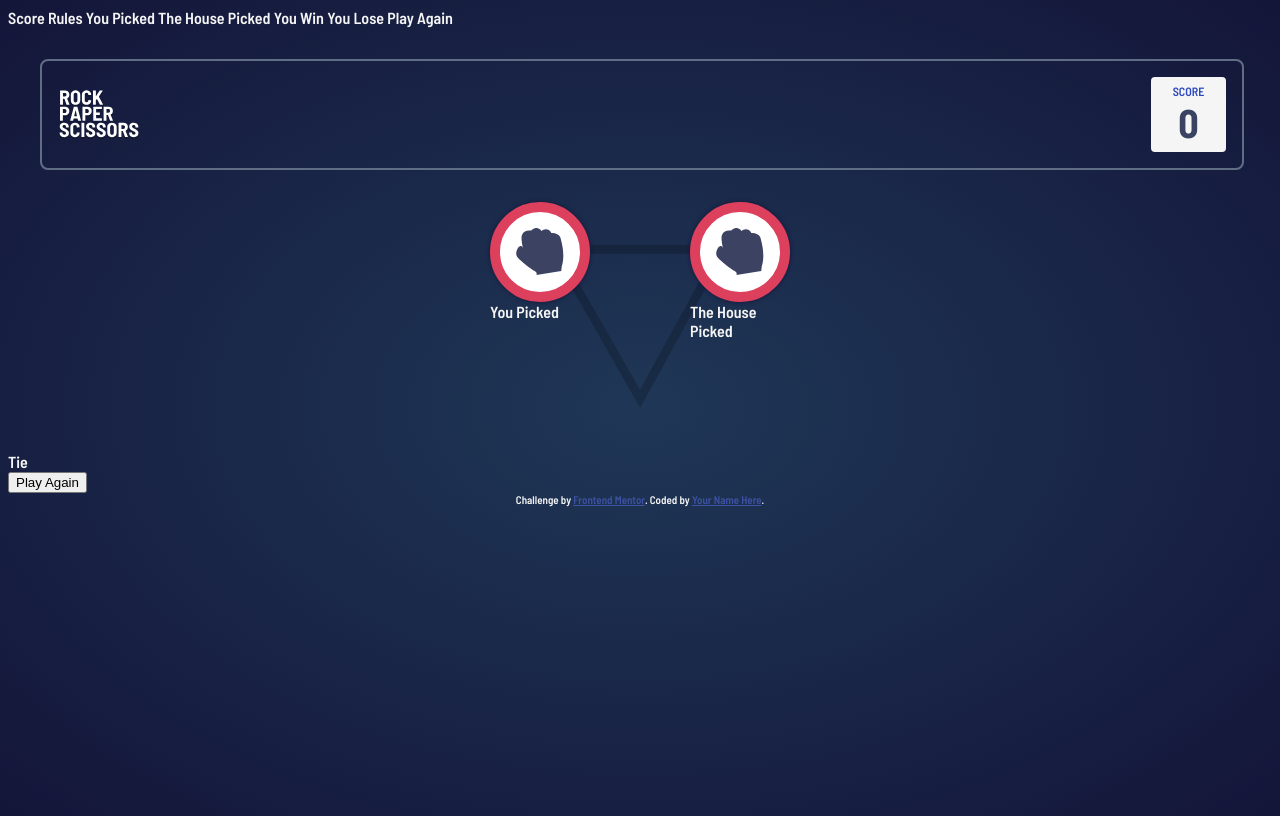
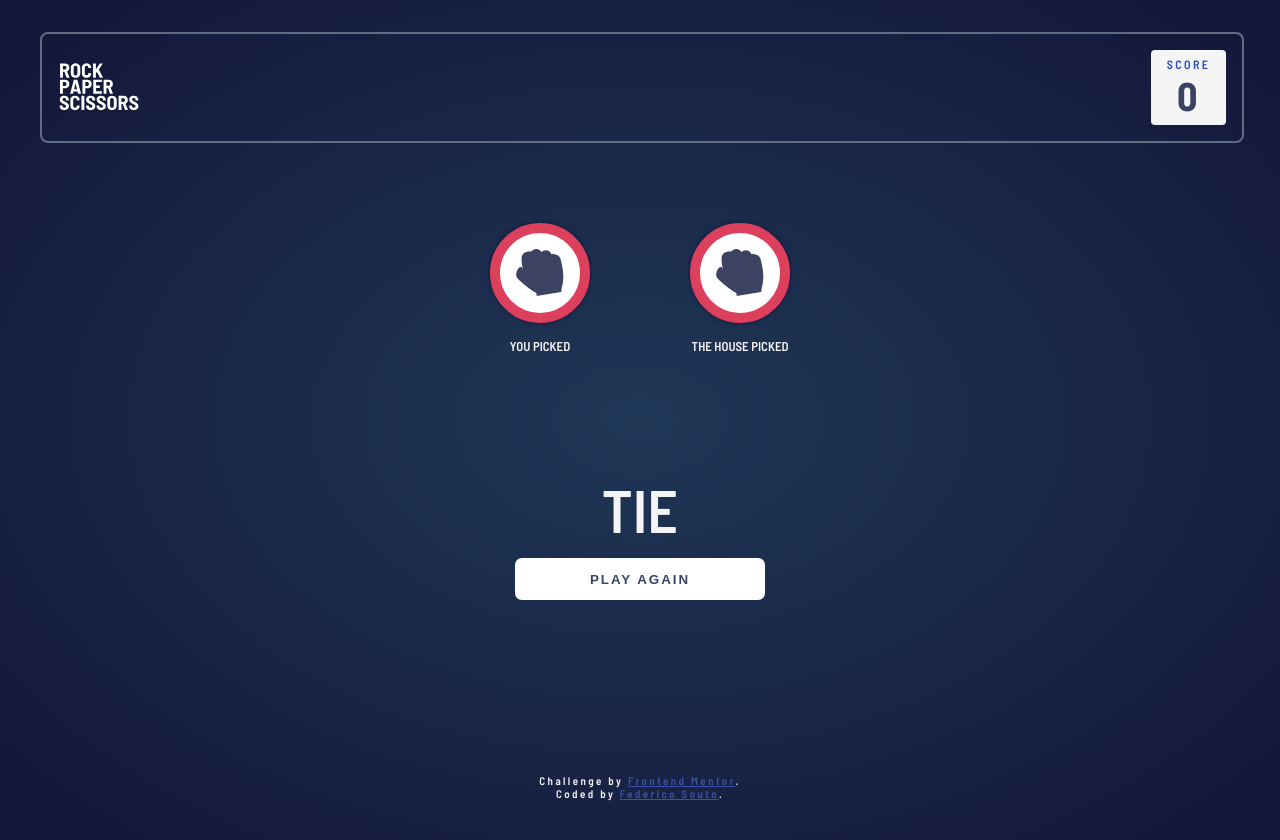
Before and after one commit to fedesouto/frontend-mentor-rps, a plain HTML site: page index.html in a window 1280 px wide. Both pictures are taken after a click on the button "Rock". Before the commit the page ends 816 px from the top, so only its background shows below. Drawn offline with Linux system fonts and the light colour scheme.

Commit message:
Modifique algunos estilos

```diff
--- a/app/game.js
+++ b/app/game.js
@@ -2,7 +2,6 @@ const selectors = document.querySelectorAll(".selection");
 const resultDiv = document.querySelector("#result");
 const gameBoard = document.querySelector("#gameBoard");
 const choices = ["rock", "paper", "scissors"];
-
 
 //Game functions
 const randomize = (length) => {
@@ -12,13 +11,13 @@ const randomize = (length) => {
 
 const playGame = (playerChoice, computerChoice) => {
   if ((playerChoice === "rock") & (computerChoice === "scissors"))
-    return "You Win!";
+    return "You Win";
   else if ((playerChoice === "paper") & (computerChoice === "rock"))
-    return "You Win!";
+    return "You Win";
   else if ((playerChoice === "scissors") & (computerChoice === "paper"))
-    return "You Win!";
+    return "You Win";
   else if (playerChoice === computerChoice) return "Tie";
-  return "You Lose!";
+  return "You Lose";
 };
 
 //Views
@@ -57,7 +56,7 @@ const playAgainButton = () => {
   button.classList.add("playAgain");
   button.innerText = "Play Again";
   button.addEventListener("click", () => {
-    location.reload()
+    location.reload();
   });
   return button;
 };
@@ -84,6 +83,7 @@ selectors.forEach((selector) => {
   selector.addEventListener("click", () => {
     const computerChoice = randomize(choices.length);
     const gameResult = playGame(selector.id, computerChoice);
+    gameBoard.classList.remove("initialBoard");
     gameBoard.innerHTML = "";
     gameBoard.appendChild(renderUserSelection(selector.id));
     renderComputerSelection(computerChoice);
--- a/index.html
+++ b/index.html
@@ -20,7 +20,6 @@
 
     <title>Frontend Mentor | Rock, Paper, Scissors</title>
 
-    Score Rules You Picked The House Picked You Win You Lose Play Again
 
     <!-- Feel free to remove these styles or customise in your own stylesheet 👍 -->
     <style>
@@ -37,25 +36,28 @@
   <body>
     <div id="root">
       <header>
-        <div id="logo"><img src="./images/logo.svg" alt="logo"></div>
+        <div id="logo"><img src="./images/logo.svg" alt="logo" /></div>
         <div id="score">
           <div id="scoreTitle">SCORE</div>
           <div id="scoreCounter">0</div>
         </div>
       </header>
-      <div id="gameBoard">
+      <div id="gameBoard" class="initialBoard">
         <button class="selection" id="rock">Rock</button>
         <button class="selection" id="paper">Paper</button>
         <button class="selection" id="scissors">Scissors</button>
       </div>
       <div id="result"></div>
     </div>
-    <div class="attribution">
-      Challenge by
-      <a href="https://www.frontendmentor.io?ref=challenge" target="_blank"
-        >Frontend Mentor</a
-      >. Coded by <a href="#">Your Name Here</a>.
-    </div>
+    <footer>
+      <div class="attribution">
+        Challenge by
+        <a href="https://www.frontendmentor.io?ref=challenge" target="_blank"
+          >Frontend Mentor</a
+        >.<br />
+        Coded by <a href="https://github.com/fedesouto">Federico Souto</a>.
+      </div>
+    </footer>
     <script src="app/game.js" type="module"></script>
   </body>
 </html>
--- a/styles.css
+++ b/styles.css
@@ -3,14 +3,12 @@ body {
   background-repeat: no-repeat;
   min-height: 100vh;
   color: whitesmoke;
-  font-family: 'Barlow Semi Condensed', sans-serif;
+  font-family: "Barlow Semi Condensed", sans-serif;
+  letter-spacing: 0.15em;
 }
 #gameBoard {
-  background-image: url(./images/bg-triangle.svg);
-  background-size: 60%;
-  background-repeat: no-repeat;
-  background-position: 50%;
   margin: auto;
+  margin-top: 5em;
   display: grid;
   width: 300px;
   height: 250px;
@@ -20,6 +18,19 @@ body {
     "pos1 n pos2"
     "user s house"
     "a pos3 d";
+}
+.initialBoard {
+  background-image: url(./images/bg-triangle.svg);
+  background-size: 60%;
+  background-repeat: no-repeat;
+  background-position: 50%;
+}
+.mainText {
+  text-transform: uppercase;
+  letter-spacing: normal;
+  font-size: 0.8em;
+  text-align: center;
+  margin-top: 1.2em;
 }
 .selection {
   background: #fff;
@@ -54,7 +65,7 @@ header {
   justify-content: space-between;
   align-items: center;
   margin: 2em;
-  padding: 1em ;
+  padding: 1em;
   border: solid 2px hsl(217, 16%, 45%);
   border-radius: 0.5em;
 }
@@ -84,3 +95,36 @@ header {
   font-size: 0.75em;
   color: hsl(229, 64%, 46%);
 }
+#result {
+  display: flex;
+  align-items: center;
+  justify-content: center;
+  flex-direction: column;
+}
+#result .mainText {
+  font-size: 60px;
+  text-transform: uppercase;
+  margin-top: 0;
+}
+#result .playAgain {
+  width: 250px;
+  padding: 1em;
+  text-transform: uppercase;
+  background-color: #fff;
+  border: none;
+  border-radius: 0.5em;
+  color: hsl(229, 25%, 31%);
+  letter-spacing: 0.15em;
+  font-weight: 700;
+  margin-top: 1em;
+}
+footer {
+  display: flex;
+  align-items: center;
+  justify-content: center;
+}
+.attribution {
+  position: fixed;
+  bottom: 0;
+
+}
```
